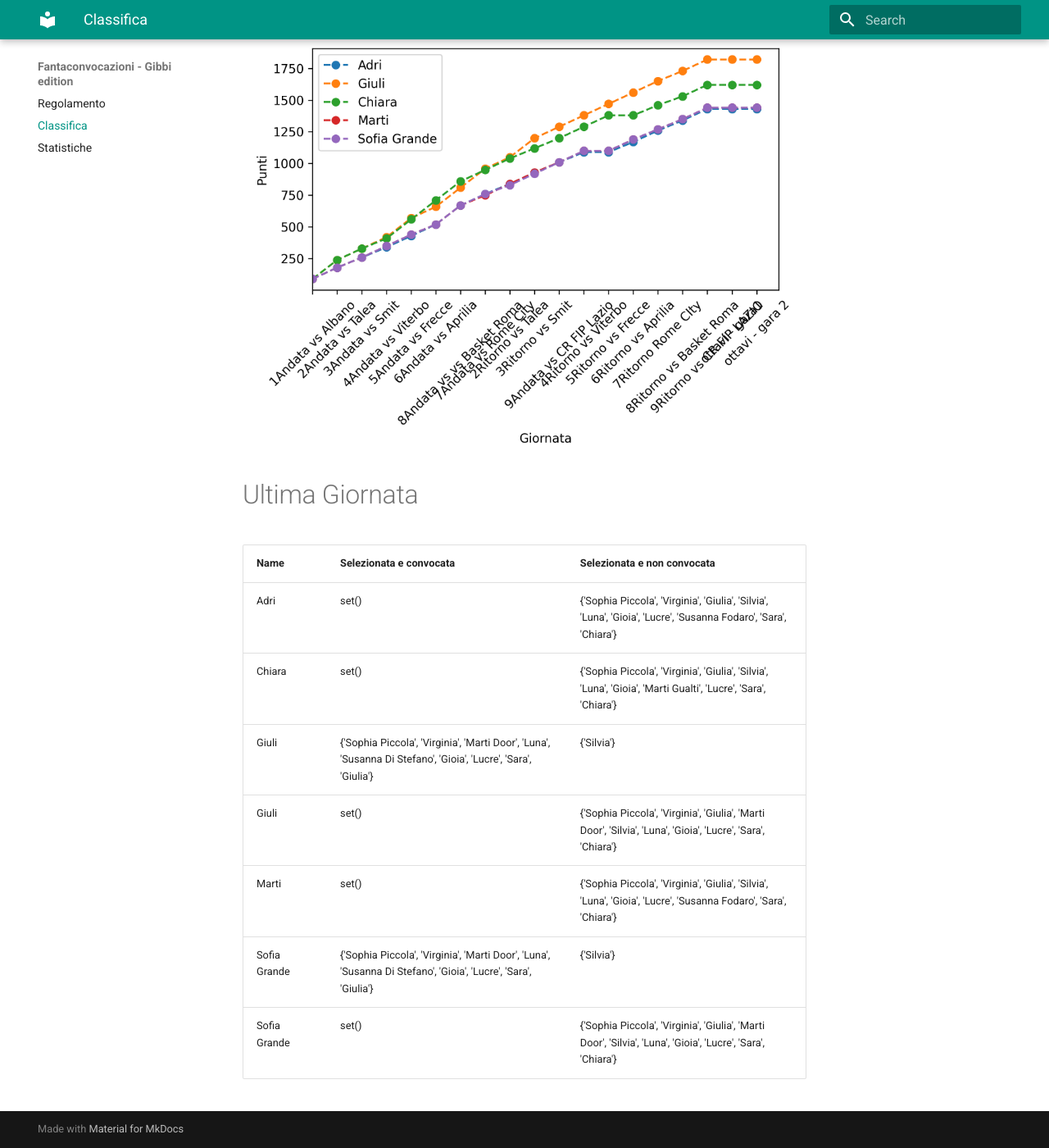
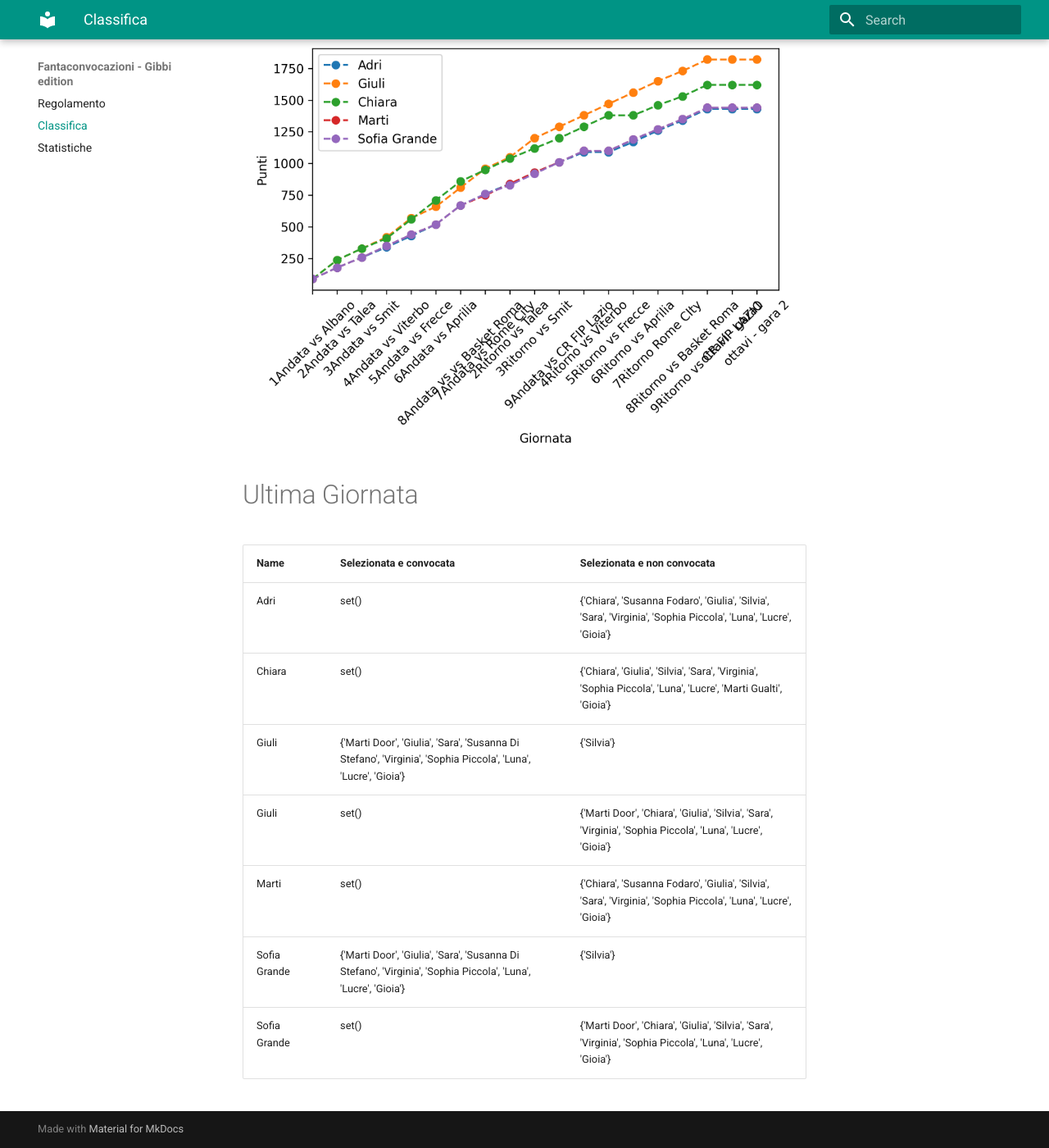
Before and after one commit to martinig94/fantagibbi, an MkDocs documentation site: the page built from docs/Classifica.md, in a window 1280 px wide and 1400 px high, scrolled down 565 px. Shown: the whole window at 82% size. Built offline with MkDocs 1.6.1 and Material for MkDocs 9.7.7, drawn with Linux system fonts in a browser that asks for light colours.

Commit message:
Auto-update from main.py

```diff
--- a/docs/Classifica.md
+++ b/docs/Classifica.md
@@ -18,11 +18,11 @@
 <!-- START_TABLE CORRECT -->
 | Name         | Selezionata e convocata                                                                                        | Selezionata e non convocata                                                                                      |
 |:-------------|:---------------------------------------------------------------------------------------------------------------|:-----------------------------------------------------------------------------------------------------------------|
-| Adri         | set()                                                                                                          | {'Sophia Piccola', 'Virginia', 'Giulia', 'Silvia', 'Luna', 'Gioia', 'Lucre', 'Susanna Fodaro', 'Sara', 'Chiara'} |
-| Chiara       | set()                                                                                                          | {'Sophia Piccola', 'Virginia', 'Giulia', 'Silvia', 'Luna', 'Gioia', 'Marti Gualti', 'Lucre', 'Sara', 'Chiara'}   |
-| Giuli        | {'Sophia Piccola', 'Virginia', 'Marti Door', 'Luna', 'Susanna Di Stefano', 'Gioia', 'Lucre', 'Sara', 'Giulia'} | {'Silvia'}                                                                                                       |
-| Giuli        | set()                                                                                                          | {'Sophia Piccola', 'Virginia', 'Giulia', 'Marti Door', 'Silvia', 'Luna', 'Gioia', 'Lucre', 'Sara', 'Chiara'}     |
-| Marti        | set()                                                                                                          | {'Sophia Piccola', 'Virginia', 'Giulia', 'Silvia', 'Luna', 'Gioia', 'Lucre', 'Susanna Fodaro', 'Sara', 'Chiara'} |
-| Sofia Grande | {'Sophia Piccola', 'Virginia', 'Marti Door', 'Luna', 'Susanna Di Stefano', 'Gioia', 'Lucre', 'Sara', 'Giulia'} | {'Silvia'}                                                                                                       |
-| Sofia Grande | set()                                                                                                          | {'Sophia Piccola', 'Virginia', 'Giulia', 'Marti Door', 'Silvia', 'Luna', 'Gioia', 'Lucre', 'Sara', 'Chiara'}     |
+| Adri         | set()                                                                                                          | {'Chiara', 'Susanna Fodaro', 'Giulia', 'Silvia', 'Sara', 'Virginia', 'Sophia Piccola', 'Luna', 'Lucre', 'Gioia'} |
+| Chiara       | set()                                                                                                          | {'Chiara', 'Giulia', 'Silvia', 'Sara', 'Virginia', 'Sophia Piccola', 'Luna', 'Lucre', 'Marti Gualti', 'Gioia'}   |
+| Giuli        | {'Marti Door', 'Giulia', 'Sara', 'Susanna Di Stefano', 'Virginia', 'Sophia Piccola', 'Luna', 'Lucre', 'Gioia'} | {'Silvia'}                                                                                                       |
+| Giuli        | set()                                                                                                          | {'Marti Door', 'Chiara', 'Giulia', 'Silvia', 'Sara', 'Virginia', 'Sophia Piccola', 'Luna', 'Lucre', 'Gioia'}     |
+| Marti        | set()                                                                                                          | {'Chiara', 'Susanna Fodaro', 'Giulia', 'Silvia', 'Sara', 'Virginia', 'Sophia Piccola', 'Luna', 'Lucre', 'Gioia'} |
+| Sofia Grande | {'Marti Door', 'Giulia', 'Sara', 'Susanna Di Stefano', 'Virginia', 'Sophia Piccola', 'Luna', 'Lucre', 'Gioia'} | {'Silvia'}                                                                                                       |
+| Sofia Grande | set()                                                                                                          | {'Marti Door', 'Chiara', 'Giulia', 'Silvia', 'Sara', 'Virginia', 'Sophia Piccola', 'Luna', 'Lucre', 'Gioia'}     |
 <!-- END_TABLE CORRECT -->
```
